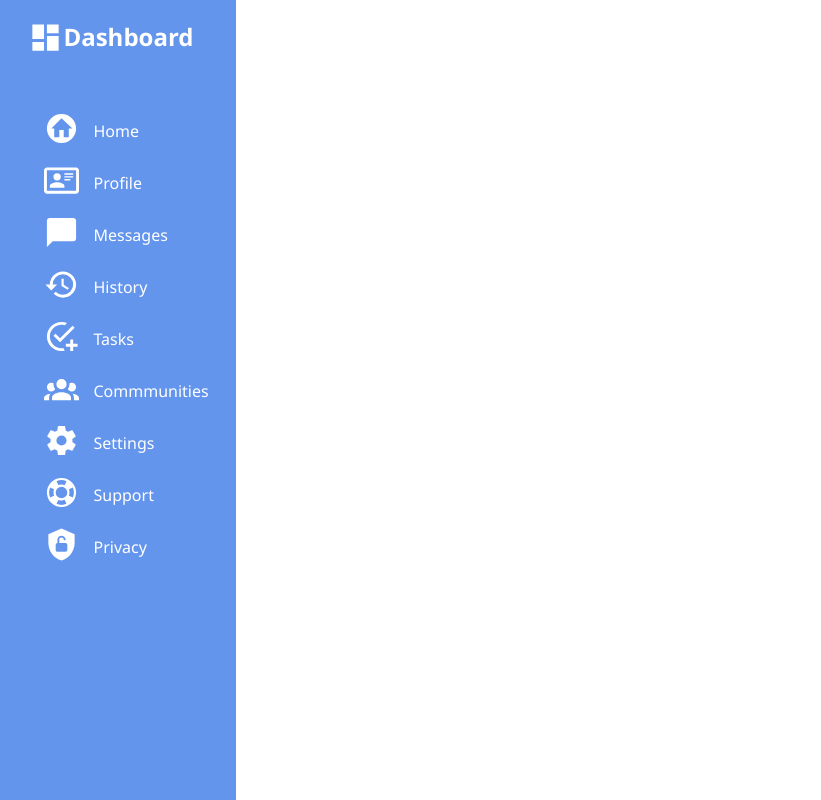
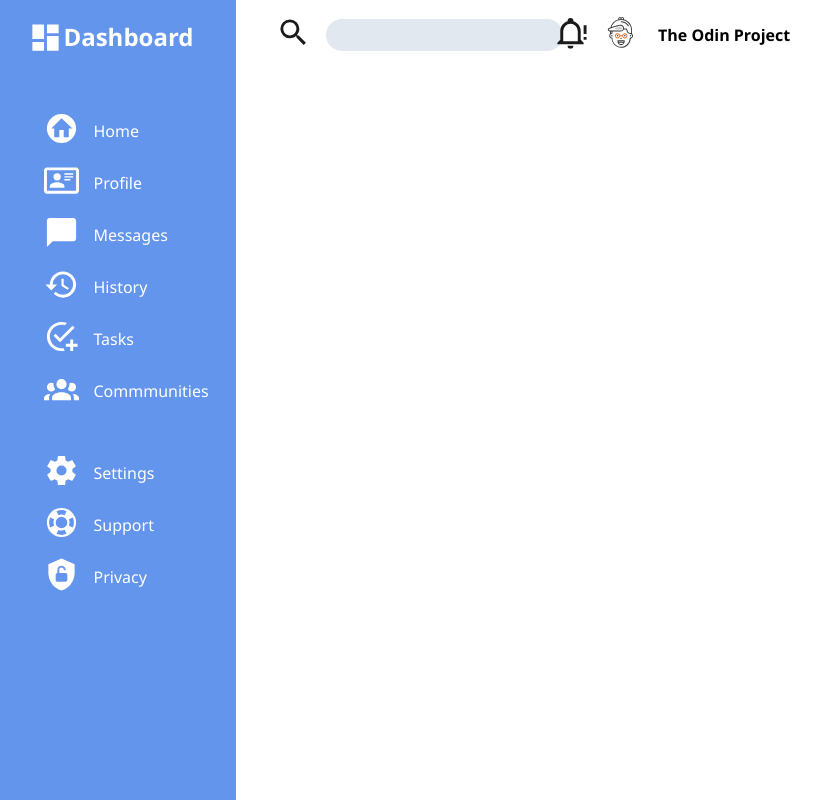
Before and after one commit to mferrucc/Admin-Dashboard, a plain HTML site: page index.html in a window 1280 px wide. Shown: the whole page, without its empty margins (14-835 px from the left). Drawn offline with Linux system fonts and the light colour scheme.

Commit message:
added some pieces of the nav bar

```diff
--- a/index.html
+++ b/index.html
@@ -1,11 +1,13 @@
 <!DOCTYPE html>
 <html lang="en">
+
 <head>
     <meta charset="UTF-8">
     <meta name="viewport" content="width=device-width, initial-scale=1.0">
     <title>My Admin Dashboard</title>
     <link rel="stylesheet" href="style.css">
 </head>
+
 <body>
     <div class="sidebar">
         <div class="title-box">
@@ -54,6 +56,10 @@
             <div class="menu-item">
                 <p>Commmunities</p>
             </div>
+            <!-- Empty space -->
+            <div class="menuicon">
+            </div>
+            <div class="menu-item"></div>
 
             <div>
                 <img src="media/settings.svg" alt="" class="menu-icon">
@@ -78,10 +84,28 @@
         </div>
     </div>
     <div class="header">
-
+        <div class="header-top">
+            <div>
+                <img src="media/search.svg" alt="search icon">
+            </div>
+            <div>
+                <input type="text" id="SearchBar">
+            </div>
+            <div>
+                <img src="media/alert.svg" alt="">
+            </div>
+            <div>
+                <img src="media/avatar.svg" alt="">
+            </div>
+            <div>
+                <p>The Odin Project</p>
+            </div>
+        </div>
+        <div class="header-bottom"></div>
     </div>
     <div class="main-content">
 
     </div>
 </body>
+
 </html>
--- a/style.css
+++ b/style.css
@@ -42,6 +42,37 @@ body {
 .header {
 
 }
+.header-top {
+    display: grid;
+    grid-template-columns: 30px 1fr 30px 35px auto;
+    align-items: center;
+    gap: 20px;
+    padding: 15px 40px;
+}
+.header-top > div:nth-child(3)  {
+    margin-left: auto;
+}
+#SearchBar {
+    width: 100%;
+    max-width: 400px;         /* Keeps it from stretching too far */
+    background-color: #e2e8f0;
+    border: none;
+    border-radius: 20px;
+    height: 32px;
+    padding: 0 15px;
+    outline: none;
+}
+
+.header-bottom   {
+
+}
+.header-top img {
+    filter: invert(10%);
+    width: 35px;
+}
+.header-top p   {
+    font-weight: bold;
+}
 .main-content   {
 
 }
```
Also changed, not shown: media/alert.svg (added), media/avatar.svg (added), media/search.svg (added).
